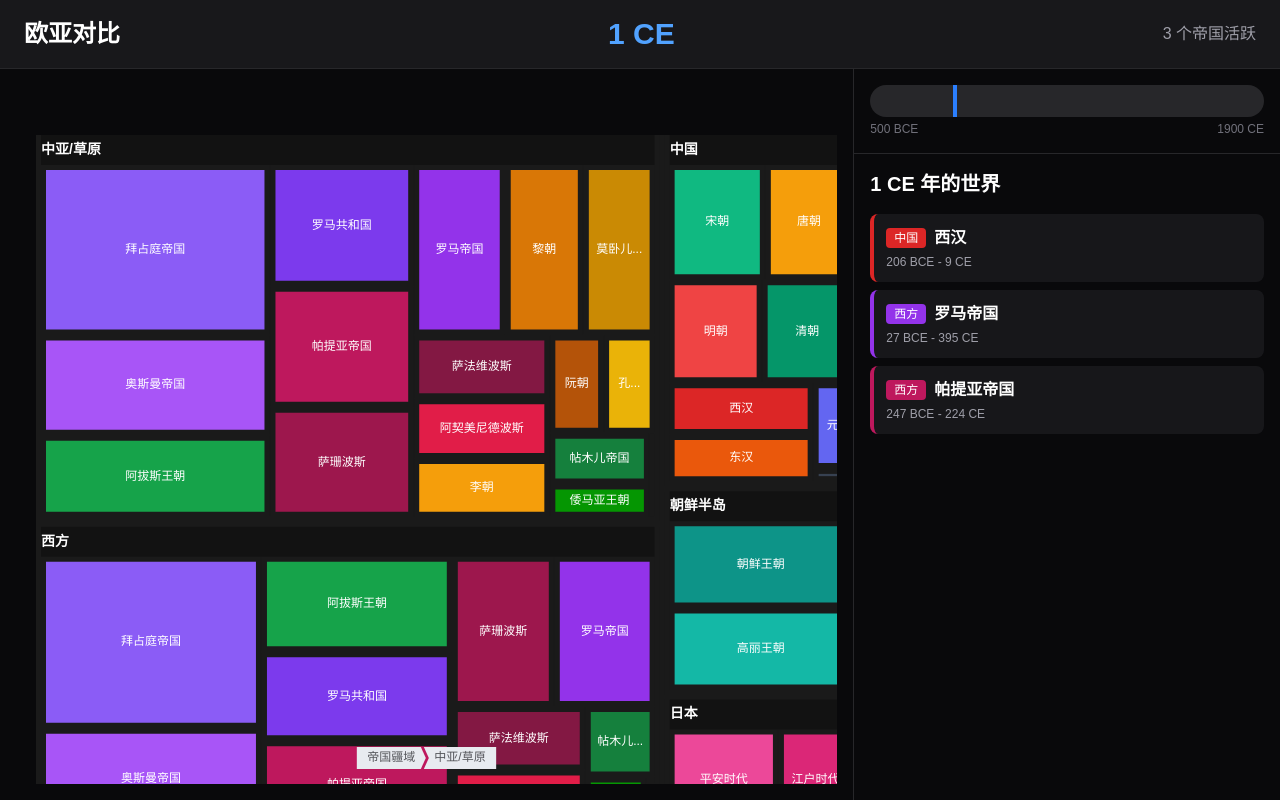
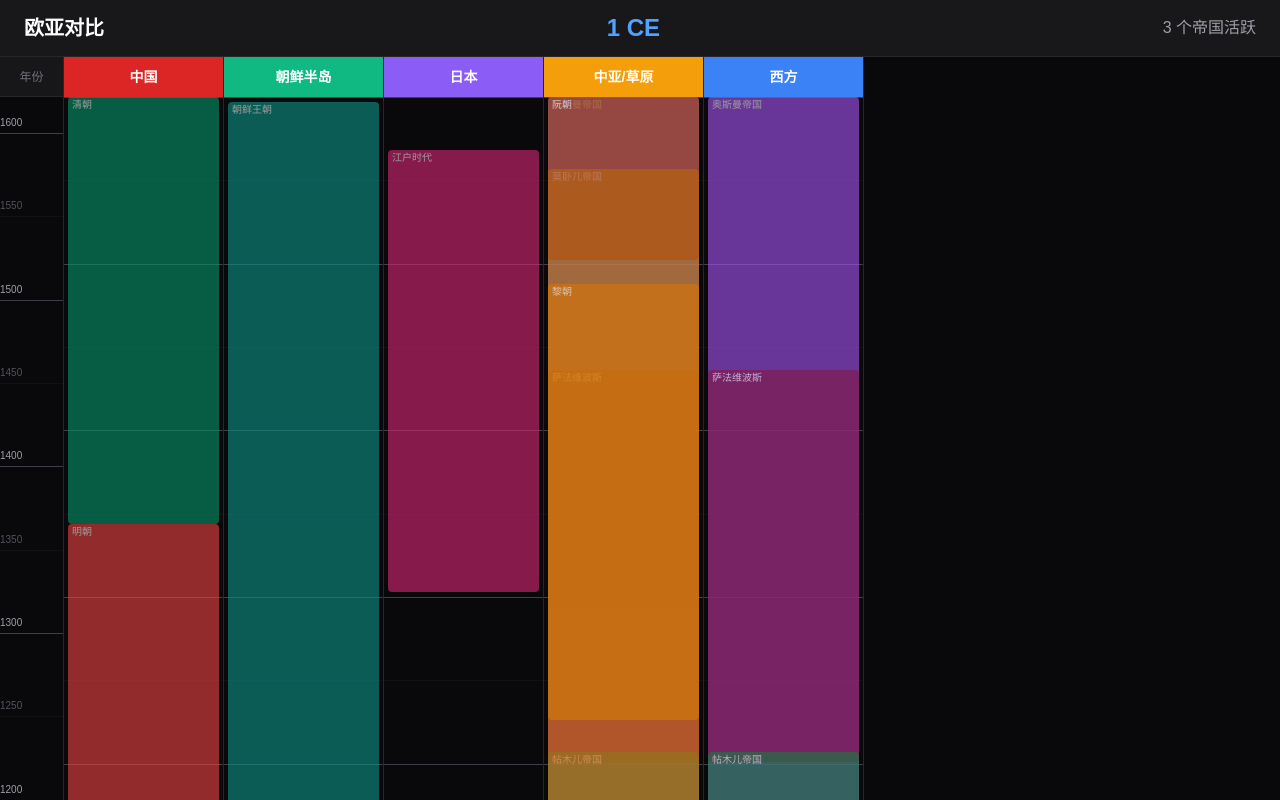
Before and after one commit to Ruciazyt/history, a Next.js app: page /en/world in a window 1280 px wide. Built offline with nearby package versions, Linux system fonts and the light colour scheme.

Commit message:
feat: 重构为横向表格布局，横轴为国家地区，纵轴为时间

```diff
--- a/src/components/world/WorldTimeline.tsx
+++ b/src/components/world/WorldTimeline.tsx
@@ -1,7 +1,6 @@
 'use client';
 
 import * as React from 'react';
-import ReactECharts from 'echarts-for-react';
 import {
   eurasianBoundaries,
   eastAsiaBoundaries,
@@ -14,14 +13,20 @@ function formatYear(year: number): string {
   return `${year} CE`;
 }
 
-// 地区配置
-interface RegionConfig {
-  key: string;
-  name: string;
-  color: string;
+function formatYearShort(year: number): string {
+  if (year < 0) return `${Math.abs(year)}BCE`;
+  return `${year}`;
 }
 
-// 筛选特定地区的帝国
+// 地区配置
+const REGIONS = [
+  { key: 'china', name: '中国', color: '#DC2626' },
+  { key: 'korea', name: '朝鲜半岛', color: '#10B981' },
+  { key: 'japan', name: '日本', color: '#8B5CF6' },
+  { key: 'steppe', name: '中亚/草原', color: '#F59E0B' },
+  { key: 'west', name: '西方', color: '#3B82F6' },
+];
+
 function getEmpiresForRegion(boundaries: WorldBoundary[], patterns: string[], isInclude: boolean = true): WorldBoundary[] {
   return boundaries.filter(b => {
     const name = b.properties.name;
@@ -35,17 +40,9 @@ interface WorldTimelineProps {
   maxYear: number;
 }
 
-const REGIONS: RegionConfig[] = [
-  { key: 'china', name: '中国', color: '#DC2626' },
-  { key: 'korea', name: '朝鲜半岛', color: '#10B981' },
-  { key: 'japan', name: '日本', color: '#8B5CF6' },
-  { key: 'steppe', name: '中亚/草原', color: '#F59E0B' },
-  { key: 'west', name: '西方', color: '#3B82F6' },
-];
-
 export function WorldTimeline({ minYear, maxYear }: WorldTimelineProps) {
   const [year, setYear] = React.useState(1);
-  const chartRef = React.useRef<ReactECharts>(null);
+  const listContainerRef = React.useRef<HTMLDivElement>(null);
 
   // 获取所有帝国数据（去重）
   const allBoundaries = React.useMemo(() => {
@@ -59,7 +56,7 @@ export function WorldTimeline({ minYear, maxYear }: WorldTimelineProps) {
     });
   }, []);
 
-  // 按地区分组
+  // 按地区分组帝国
   const regionsData = React.useMemo(() => {
     return REGIONS.map(region => {
       let boundaries: WorldBoundary[];
@@ -85,19 +82,7 @@ export function WorldTimeline({ minYear, maxYear }: WorldTimelineProps) {
         default:
           boundaries = [];
       }
-
-      return {
-        ...region,
-        children: boundaries.map(b => ({
-          name: b.properties.name,
-          value: b.properties.endYear - b.properties.startYear,
-          startYear: b.properties.startYear,
-          endYear: b.properties.endYear,
-          itemStyle: {
-            color: b.properties.color,
-          },
-        })),
-      };
+      return { ...region, boundaries };
     });
   }, [allBoundaries]);
 
@@ -108,192 +93,132 @@ export function WorldTimeline({ minYear, maxYear }: WorldTimelineProps) {
     );
   }, [allBoundaries, year]);
 
-  // ECharts 配置
-  const getOption = () => ({
-    tooltip: {
-      formatter: (info: any) => {
-        const value = info.value;
-        const treePathInfo = info.treePathInfo;
-        const treePath = [];
-        for (let i = 1; i < treePathInfo.length; i++) {
-          treePath.push(treePathInfo[i].name);
+  // 生成年份刻度
+  const yearMarks = React.useMemo(() => {
+    const result: { year: number; major: boolean }[] = [];
+    for (let y = maxYear; y >= minYear; y -= 50) {
+      result.push({ year: y, major: y % 100 === 0 });
     }
-        return [
-          `<div class="font-bold">${info.name}</div>`,
-          `持续时间: ${value} 年`,
-        ].join('');
-      },
-    },
-    series: [
-      {
-        name: '帝国疆域',
-        type: 'treemap',
-        width: '100%',
-        height: '100%',
-        label: {
-          show: true,
-          formatter: '{b}',
-          fontSize: 12,
-          color: '#fff',
-        },
-        itemStyle: {
-          borderColor: '#1a1a1a',
-          borderWidth: 2,
-          gapWidth: 2,
-        },
-        upperLabel: {
-          show: true,
-          height: 30,
-          color: '#fff',
-          fontSize: 14,
-          fontWeight: 'bold',
-        },
-        levels: [
-          {
-            itemStyle: {
-              borderColor: '#1a1a1a',
-              borderWidth: 0,
-              gapWidth: 5,
-            },
-            upperLabel: {
-              show: false,
-            },
-          },
-          {
-            itemStyle: {
-              borderColor: '#1a1a1a',
-              borderWidth: 5,
-              gapWidth: 1,
-            },
-            upperLabel: {
-              show: true,
-              backgroundColor: 'rgba(0,0,0,0.3)',
-              color: '#fff',
-              fontSize: 14,
-              fontWeight: 'bold',
-            },
-          },
-          {
-            itemStyle: {
-              borderColor: '#1a1a1a',
-              borderWidth: 5,
-              gapWidth: 1,
-            },
-            upperLabel: {
-              show: true,
-              color: '#fff',
-            },
-          },
-        ],
-        data: regionsData.filter(r => r.children.length > 0),
-      },
-    ],
-  });
+    return result;
+  }, [minYear, maxYear]);
 
-  // 年份变化时高亮当前帝国
+  // 滚动到当前年份
   React.useEffect(() => {
-    if (chartRef.current) {
-      const chart = chartRef.current.getEchartsInstance();
-      chart.dispatchAction({
-        type: 'downplay',
-        seriesIndex: 0,
-      });
-      chart.dispatchAction({
-        type: 'highlight',
-        seriesIndex: 0,
-        name: activeEmpires.map(e => e.properties.name),
-      });
+    if (listContainerRef.current) {
+      const container = listContainerRef.current;
+      const totalYears = maxYear - minYear;
+      const percentage = (year - minYear) / totalYears;
+      const scrollTop = percentage * container.scrollHeight;
+      container.scrollTop = scrollTop - container.clientHeight / 2;
     }
-  }, [year, activeEmpires]);
+  }, [year, minYear, maxYear]);
+
+  // 计算时间块位置
+  const getBlockStyle = (startYear: number, endYear: number) => {
+    const totalYears = maxYear - minYear;
+    const topPercent = ((maxYear - Math.min(endYear, maxYear)) / totalYears) * 100;
+    const heightPercent = ((Math.min(endYear, maxYear) - Math.max(startYear, minYear)) / totalYears) * 100;
+    return {
+      top: `${Math.max(0, topPercent)}%`,
+      height: `${Math.max(0.5, heightPercent)}%`,
+    };
+  };
 
   return (
     <div className="h-screen flex flex-col bg-zinc-950 text-white">
       {/* 顶部标题 */}
-      <header className="bg-zinc-900 border-b border-zinc-800 px-6 py-4 flex-shrink-0">
+      <header className="bg-zinc-900 border-b border-zinc-800 px-6 py-3 flex-shrink-0">
         <div className="flex items-center justify-between">
-          <h1 className="text-2xl font-bold">欧亚对比</h1>
-          <div className="text-3xl font-bold text-blue-400">{formatYear(year)}</div>
+          <h1 className="text-xl font-bold">欧亚对比</h1>
+          <div className="text-2xl font-bold text-blue-400">{formatYear(year)}</div>
           <div className="text-zinc-400">{activeEmpires.length} 个帝国活跃</div>
         </div>
       </header>
 
-      {/* 主内容 */}
+      {/* 主内容：横向表格布局 */}
       <div className="flex-1 flex overflow-hidden">
-        {/* 左侧：Treemap */}
-        <div className="w-2/3 p-4">
-          <ReactECharts
-            ref={chartRef}
-            option={getOption()}
-            style={{ height: '100%', width: '100%' }}
+        {/* 左侧年份列 */}
+        <div className="w-16 flex-shrink-0 flex flex-col border-r border-zinc-800">
+          <div className="h-10 border-b border-zinc-800 bg-zinc-800/50 flex items-center justify-center text-xs text-zinc-500">
+            年份
+          </div>
+          <div ref={listContainerRef} className="flex-1 overflow-y-auto relative">
+            <div className="relative" style={{ height: '4000px' }}>
+              {yearMarks.map(y => (
+                <div
+                  key={y.year}
+                  className={`absolute w-full ${y.major ? 'border-zinc-700' : 'border-zinc-800/30'} border-b`}
+                  style={{ top: `${((maxYear - y.year) / (maxYear - minYear)) * 100}%` }}
+                >
+                  <span className={`text-[10px] ${y.major ? 'text-zinc-400' : 'text-zinc-600'}`}>
+                    {formatYearShort(y.year)}
+                  </span>
+                </div>
+              ))}
+              {/* 当前年份线 */}
+              <div
+                className="absolute w-full border-t-2 border-blue-500 z-10"
+                style={{ top: `${((maxYear - year) / (maxYear - minYear)) * 100}%` }}
               />
             </div>
-
-        {/* 右侧：年份选择和详情 */}
-        <div className="w-1/3 flex flex-col border-l border-zinc-800">
-          {/* 年份滑块 */}
-          <div className="p-4 border-b border-zinc-800">
-            <div className="relative h-8 bg-zinc-800 rounded-full">
-              <div
-                className="absolute top-0 bottom-0 w-1 bg-blue-500"
-                style={{ left: `${((year - minYear) / (maxYear - minYear)) * 100}%` }}
-              />
-              <input
-                type="range"
-                min={minYear}
-                max={maxYear}
-                value={year}
-                onChange={(e) => setYear(Number(e.target.value))}
-                className="absolute inset-0 w-full h-full opacity-0 cursor-pointer"
-              />
-            </div>
-            <div className="flex justify-between text-xs text-zinc-500 mt-1">
-              <span>{formatYear(minYear)}</span>
-              <span>{formatYear(maxYear)}</span>
           </div>
         </div>
 
-          {/* 当前年份详情 */}
-          <div className="flex-1 p-4 overflow-y-auto">
-            <h3 className="text-xl font-bold mb-4">{formatYear(year)} 年的世界</h3>
+        {/* 右侧地区列 */}
+        <div className="flex-1 flex overflow-x-auto">
+          {regionsData.map(region => (
+            <div key={region.key} className="flex-shrink-0 w-40 flex flex-col border-r border-zinc-800">
+              {/* 地区标题 */}
+              <div
+                className="h-10 flex items-center justify-center text-sm font-bold flex-shrink-0"
+                style={{ backgroundColor: region.color }}
+              >
+                {region.name}
+              </div>
 
-            {activeEmpires.length > 0 ? (
-              <div className="space-y-2">
-                {activeEmpires.map((empire, idx) => {
-                  const region = REGIONS.find(r => {
-                    const name = empire.properties.name;
-                    if (r.key === 'china') return ['秦', '汉', '唐', '宋', '元', '明', '清', '隋', '三国', '晋', '南北朝', '五代'].some(p => name.includes(p));
-                    if (r.key === 'korea') return ['高丽', '朝鲜', '新罗', '百济', '伽倻', '渤海'].some(p => name.includes(p));
-                    if (r.key === 'japan') return ['平安', '江户', '奈良', '镰仓', '室町', '飞鸟', '大和'].some(p => name.includes(p));
-                    if (r.key === 'west') return ['罗马', '拜占庭', '奥斯曼', '波斯', '亚历山大', '帕提亚', '萨珊', '阿拉伯', '倭马亚', '阿拔斯', '帖木儿'].some(p => name.includes(p));
-                    return false;
-                  });
+              {/* 帝国时间块 */}
+              <div className="flex-1 relative overflow-y-auto">
+                <div className="relative" style={{ height: '4000px' }}>
+                  {/* 年份刻度线 */}
+                  {yearMarks.map(y => (
+                    <div
+                      key={y.year}
+                      className={`absolute w-full ${y.major ? 'border-zinc-700' : 'border-zinc-800/30'} border-b`}
+                      style={{ top: `${((maxYear - y.year) / (maxYear - minYear)) * 100}%` }}
+                    />
+                  ))}
+
+                  {/* 当前年份线 */}
+                  <div
+                    className="absolute w-full border-t-2 border-blue-500 z-10"
+                    style={{ top: `${((maxYear - year) / (maxYear - minYear)) * 100}%` }}
+                  />
+
+                  {/* 帝国块 */}
+                  {region.boundaries.map((empire, idx) => {
+                    const style = getBlockStyle(empire.properties.startYear, empire.properties.endYear);
+                    const isActive = empire.properties.startYear <= year && empire.properties.endYear >= year;
 
                     return (
                       <div
                         key={idx}
-                      className="p-3 rounded-lg bg-zinc-800/50 border-l-4"
-                      style={{ borderLeftColor: empire.properties.color }}
+                        className={`absolute left-1 right-1 rounded px-1 text-[10px] text-white overflow-hidden ${
+                          isActive ? 'ring-1 ring-white shadow-lg' : 'opacity-60'
+                        }`}
+                        style={{
+                          ...style,
+                          backgroundColor: empire.properties.color,
+                          zIndex: isActive ? 10 : 1,
+                        }}
                       >
-                      <div className="flex items-center gap-2">
-                        <span
-                          className="px-2 py-0.5 text-xs text-white rounded"
-                          style={{ backgroundColor: empire.properties.color }}
-                        >
-                          {region?.name || '其他'}
-                        </span>
-                        <span className="font-bold">{empire.properties.name}</span>
-                      </div>
-                      <div className="text-xs text-zinc-400 mt-1">
-                        {formatYear(empire.properties.startYear)} - {formatYear(empire.properties.endYear)}
-                      </div>
+                        <div className="font-medium truncate">{empire.properties.name}</div>
                       </div>
                     );
                   })}
                 </div>
-            ) : (
-              <div className="text-zinc-500 text-center py-8">该时期无记录</div>
-            )}
               </div>
+            </div>
+          ))}
         </div>
       </div>
     </div>
```
Lines whose indentation alone changed are shown as unchanged.
